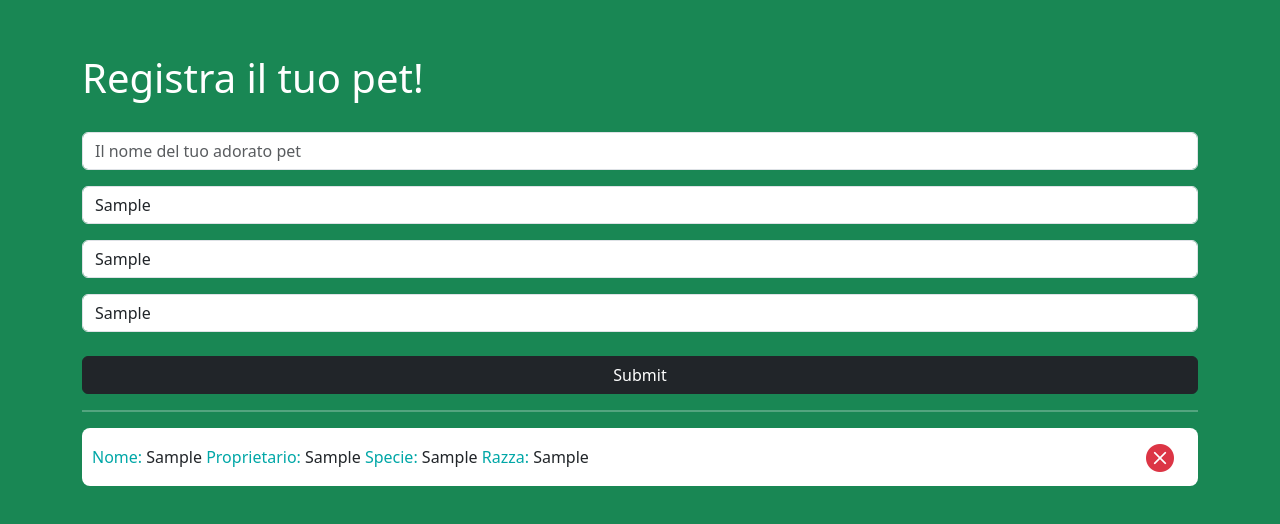
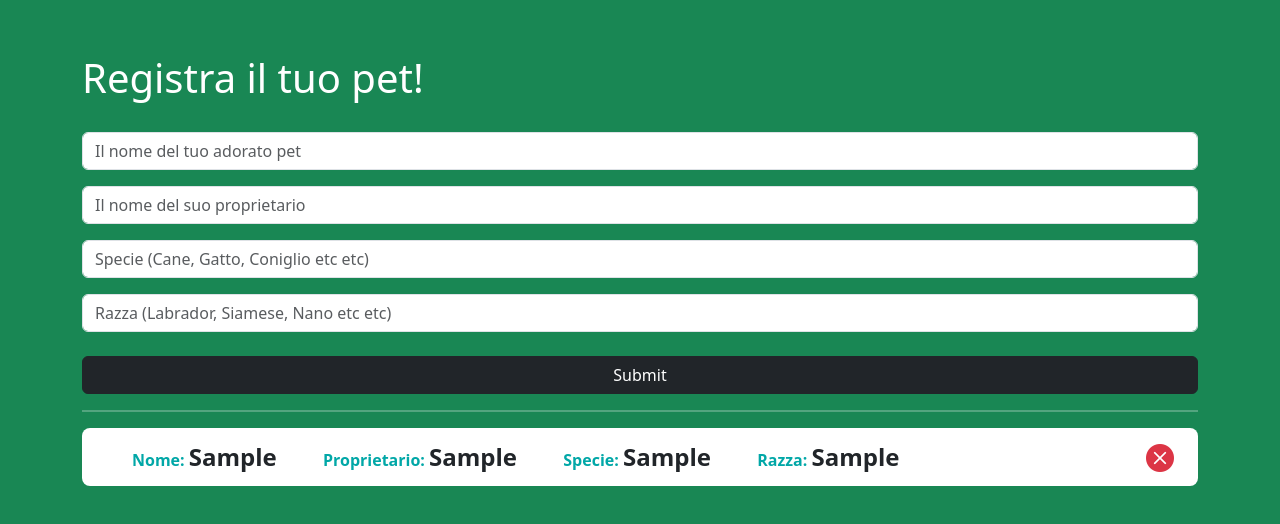
Before and after one commit to FraLobbia/U2-W3-D2, a plain HTML site: page index.html in a window 1280 px wide. Both pictures are taken after typing "Sample", "Sample", "Sample", "Sample" into the empty fields and a click on the button "Submit". Drawn offline with nearby package versions, Linux system fonts and the light colour scheme.

Commit message:
minor updates

```diff
--- a/css/style.css
+++ b/css/style.css
@@ -14,4 +14,12 @@
 
 div.pet>span>div>span {
     color: rgb(1, 167, 167);
+    font-size: 1rem;
+    padding-left: 40px;
 }
+
+span {
+    font-size: 1.5rem;
+    text-transform: capitalize;
+    font-weight: bold;
+}
--- a/index.html
+++ b/index.html
@@ -16,9 +16,7 @@
 		<div class="container">
 			<form class="m-auto mt-5 d-flex flex-column">
 				<div>
-					<label for="pets" class="form-label fs-1 text-white"
-						>Registra il tuo pet!</label
-					>
+					<label class="form-label fs-1 text-white">Registra il tuo pet!</label>
 					<input
 						type="text"
 						class="form-control mt-3"
--- a/js/index.js
+++ b/js/index.js
@@ -22,7 +22,7 @@ class Pet {
 		this.species = species;
 		this.breed = breed;
 	}
-	static hasOwnerMoreThanOnePet() {
+	hasOwnerMoreThanOnePet() {
 		let booleano;
 		for (let i = 0; i < petRegistrati.length; i++) {
 			const element = petRegistrati[i];
@@ -67,6 +67,9 @@ window.onload = () => {
 		mioSpan.innerHTML = `<div><span>Nome: </span>${petName.value} <span>Proprietario: </span>${ownerName.value} <span>Specie: </span>${species.value} <span>Razza: </span>${breed.value}</div> <i class="bi bi-x-circle-fill text-danger fs-3 me-4"></i
         >`;
 		petName.value = "";
+		ownerName.value = "";
+		species.value = "";
+		breed.value = "";
 
 		mioDiv.appendChild(mioSpan);
 		listaPets.appendChild(mioDiv);
```
